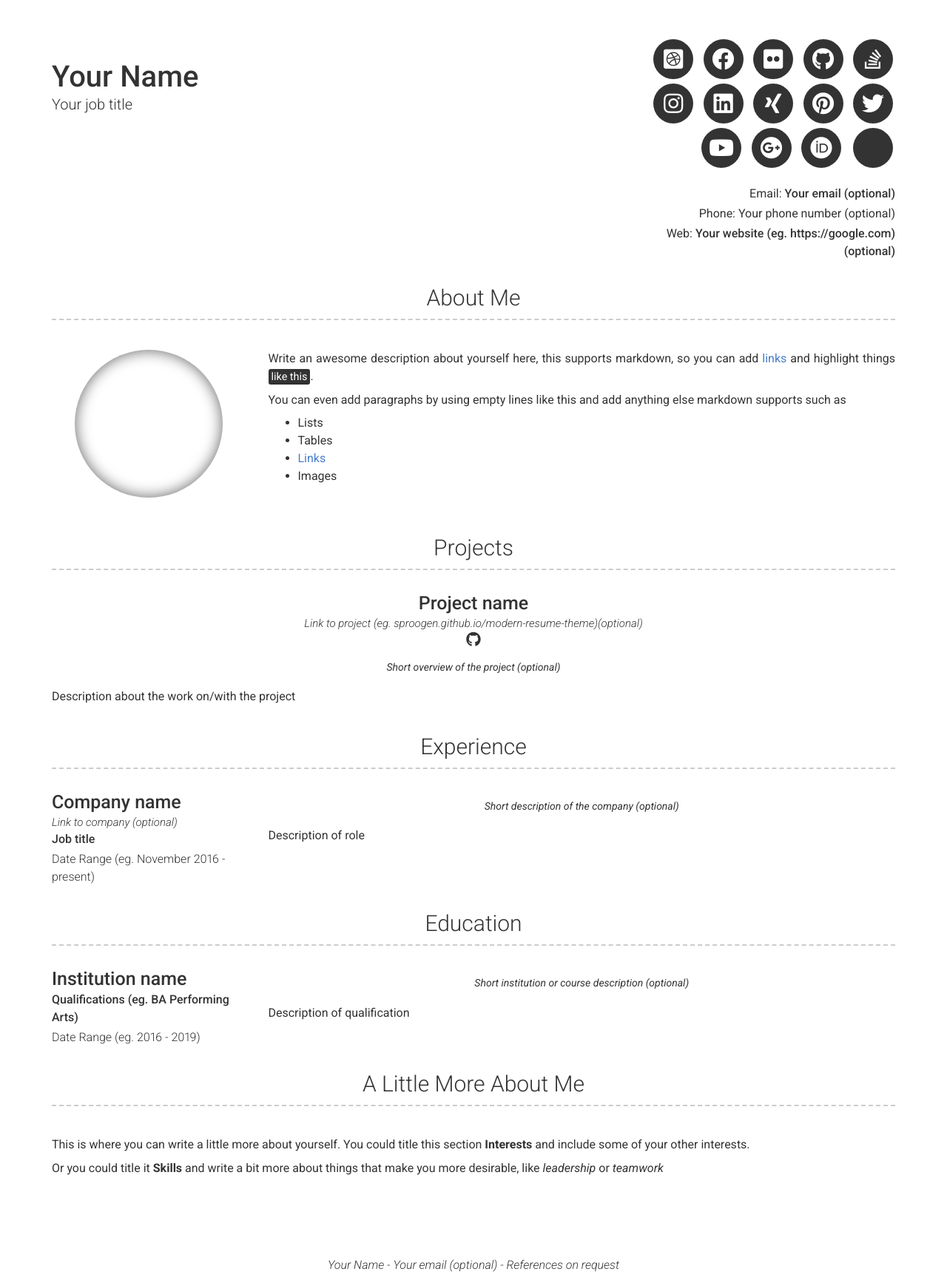
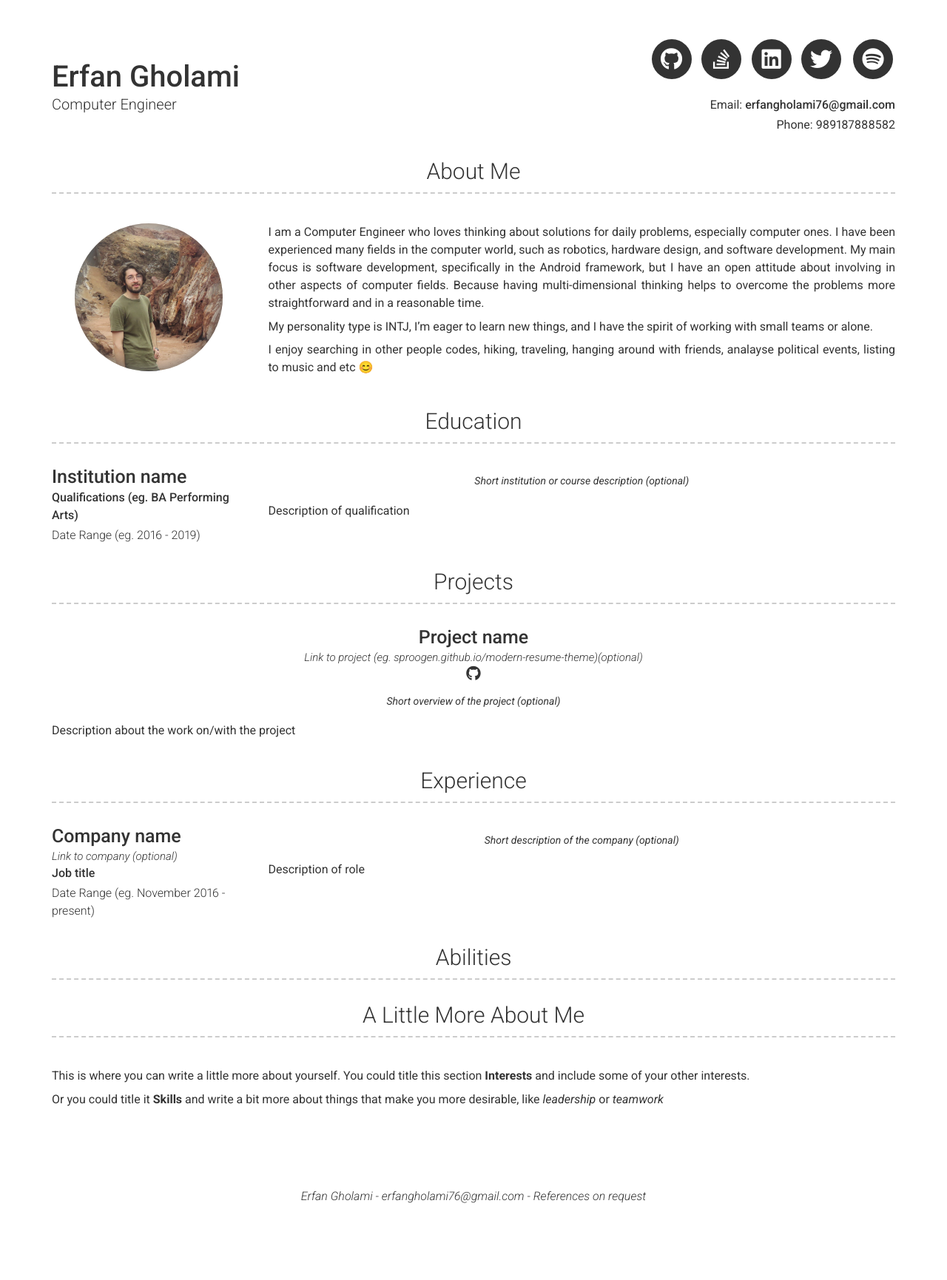
Before and after one commit to erfangholami/erfangholami.github.io, a Jekyll site: the page built from index.md, in a window 1280 px wide. Shown: the whole page at 74% size. Built offline with Jekyll 4.4.1, drawn with Linux system fonts in a browser that asks for light colours; nearby versions of some CDN libraries; after the commit the page ends 1638 px from its top, so only the background shows below that.

Commit message:
Fix social media links and About me section

```diff
--- a/_config.yml
+++ b/_config.yml
@@ -3,35 +3,35 @@ repository: Git repository where your resume will be hosted, only required if yo
 # favicon: Directory of your favicon (eg. images/favicon.ico)(optional)
 
 # Personal info
-name: Your Name
-title: Your job title
-email: Your email (optional)
-phone: Your phone number (optional)
-website: Your website (eg. https://google.com)(optional)
+name: Erfan Gholami
+title: Computer Engineer
+email: erfangholami76@gmail.com
+phone: +989187888582
+# website: Your website (eg. https://google.com)(optional)
 
 # Dark Mode (true/false/never)
 darkmode: false
 
 # Social links
-twitter_username: jekyllrb
-github_username:  jekyll
-stackoverflow_username: "00000001"
-dribbble_username: jekyll
-facebook_username: jekyll
-flickr_username: jekyll
-instagram_username: jekyll
-linkedin_username: jekyll
-xing_username: jekyll
-pinterest_username: jekyll
-youtube_username: jekyll
-googleplus_username: +jekyll
-orcid_username: 0000-0000-0000-0000
+twitter_username: _erfan_g
+github_username:  erfangholami
+stackoverflow_username: "5599774"
+# dribbble_username: jekyll
+# facebook_username: jekyll
+# flickr_username: jekyll
+# instagram_username: jekyll
+linkedin_username: erfan-gholami
+# xing_username: jekyll
+# pinterest_username: jekyll
+# youtube_username: jekyll
+# googleplus_username: +jekyll
+# orcid_username: 0000-0000-0000-0000
 
 # Additional icon links
 additional_links:
-- title: Link name
-  icon: Font Awesome brand icon name (eg. fa-twitter) (https://fontawesome.com/icons?d=gallery&s=brands&m=free)
-  url: Link url (eg. https://google.com)
+- title: Spotify
+  icon: fa-spotify
+  url: https://open.spotify.com/user/_erfan_g
 # - title: another link
 #   icon: font awesome brand icon name (eg. fa-twitter) (https://fontawesome.com/icons?d=gallery&s=brands&m=free)
 #   url: Link url (eg. https://google.com)
@@ -44,24 +44,33 @@ additional_links:
 
 # About Section
 # about_title: About Me (Use this to override about section title)
-about_profile_image: Directory of profile image (eg. images/profile.jpg)
+# about_profile_image: Directory of profile image (eg. images/profile.jpg)
+about_profile_image: images/profile.jpg
 about_content: | # this will include new lines to allow paragraphs
-  Write an awesome description about yourself here, this supports markdown, so you can add [links](http://foobar.com) and highlight things <mark>like this</mark>.
+  I am a Computer Engineer who loves thinking about solutions for daily problems, especially computer ones. I have been experienced many fields in the computer world, such as robotics, hardware design, and software development. My main focus is software development, specifically in the Android framework, but I have an open attitude about involving in other aspects of computer fields. Because having multi-dimensional thinking helps to overcome the problems more straightforward and in a reasonable time.
 
-  You can even add paragraphs by using empty lines like this and add anything else markdown supports such as
-    - Lists
-    - Tables
-    - <a href="google.com">Links</a>
-    - Images
+  My personality type is INTJ, I’m eager to learn new things, and I have the spirit of working with small teams or alone.
+
+  I enjoy searching in other people codes, hiking, traveling, hanging around with friends, analayse political events, listing to music and etc 😊
+
+# Write an awesome description about yourself here, this supports markdown, so you can add [links](http://foobar.com) and highlight things <mark>like this</mark>.
+
+# You can even add paragraphs by using empty lines like this and add anything else markdown supports such as
+#   - Lists
+#   - Tables
+#   - <a href="google.com">Links</a>
+#   - Images
+
+# Education Section
+education_title: Education #(Use this to override about education section title)
+
+abilities_title: Abilities
 
 # Projects Section
-# projects_title: Projects #(Use this to override about projects section title)
+projects_title: Projects #(Use this to override about projects section title)
 
 # Experience Section
-# experience_title: Experience #(Use this to override about experience section title)
-
-# Education Section
-# education_title: Education #(Use this to override about education section title)
+experience_title: Experience #(Use this to override about experience section title)
 
 # More Section
 # more_title: A Little More About Me #(Use this to override about more section title)
--- /dev/null
+++ b/_includes/abilities.html
@@ -0,0 +1,4 @@
+<div class="container abilities-container">
+    <h3>{{ site.abilities_title | default: "Abilities" }}</h3>
+
+</div>
--- a/_includes/header.html
+++ b/_includes/header.html
@@ -113,7 +113,8 @@
       {%- endif -%}
       {%- if site.phone -%}
         <p>
-          {{ site.phone_title | default: "Phone" }}: {{ site.phone | escape }}
+			{% capture phone%}{{site.phone}}{%endcapture%}
+			{{ site.phone_title | default: "Phone" }}: {{ phone | escape }}
         </p>
       {%- endif -%}
       {%- if site.website -%}
--- a/_layouts/default.html
+++ b/_layouts/default.html
@@ -16,6 +16,10 @@
 
       {%- include about.html -%}
 
+      {%- if site.data.education.size > 0 -%}
+        {%- include education.html -%}
+      {%- endif -%}
+
       {%- if site.data.projects.size > 0 -%}
         {%- include projects.html -%}
       {%- endif -%}
@@ -24,8 +28,8 @@
         {%- include experience.html -%}
       {%- endif -%}
 
-      {%- if site.data.education.size > 0 -%}
-        {%- include education.html -%}
+      {%- if site.data.abilities.size > 0 -%}
+        {%- include abilities.html -%}
       {%- endif -%}
 
       {%- if site.more_content -%}
--- a/_sass/modern-resume-theme.scss
+++ b/_sass/modern-resume-theme.scss
@@ -52,7 +52,7 @@
   }
 }
 
-.projects-container, .experience-container, .education-container {
+.projects-container, .experience-container, .education-container, .abilities-container {
   h3 {
     margin-bottom: 0;
   }
```
Also changed, not shown: _data/abilities.yml (added, +10 -0 lines), Gemfile.lock, images/profile.jpg (added).
